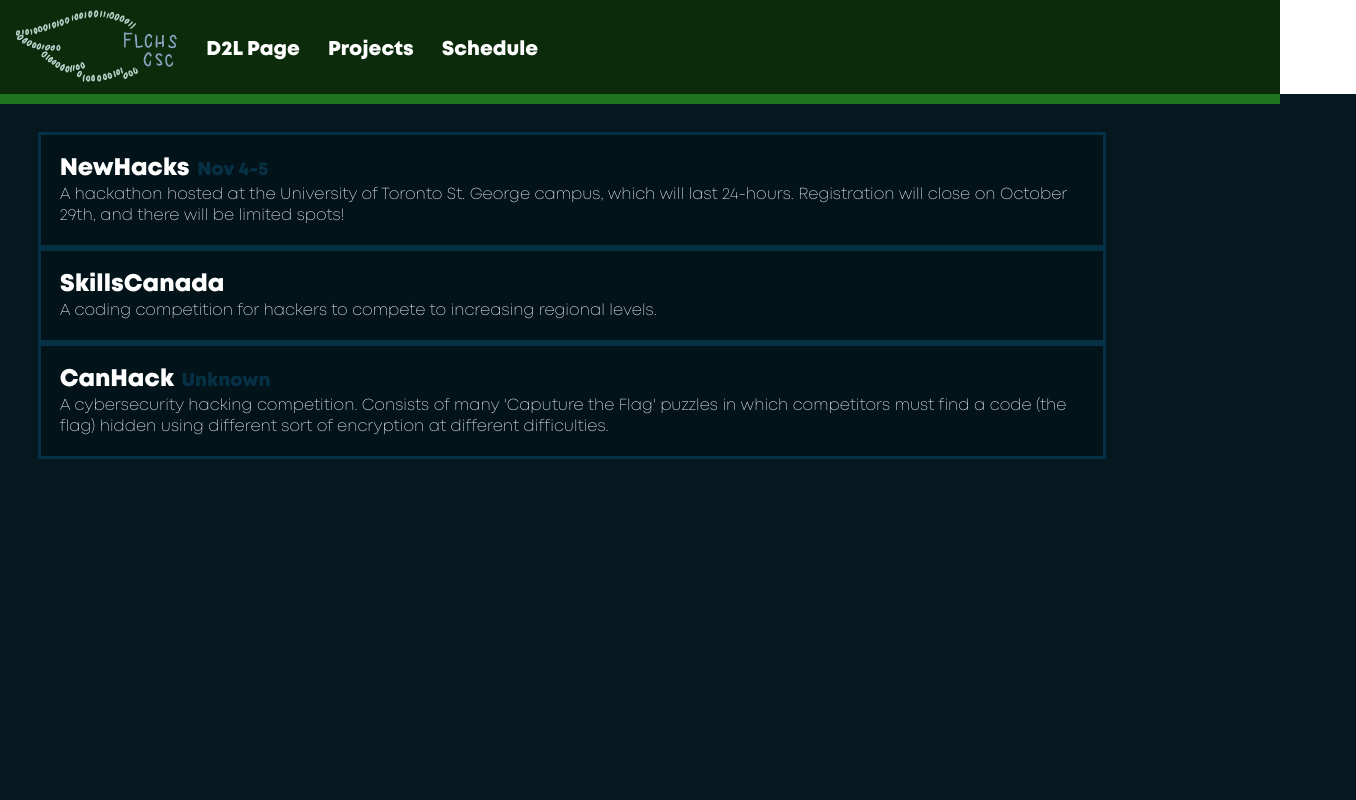
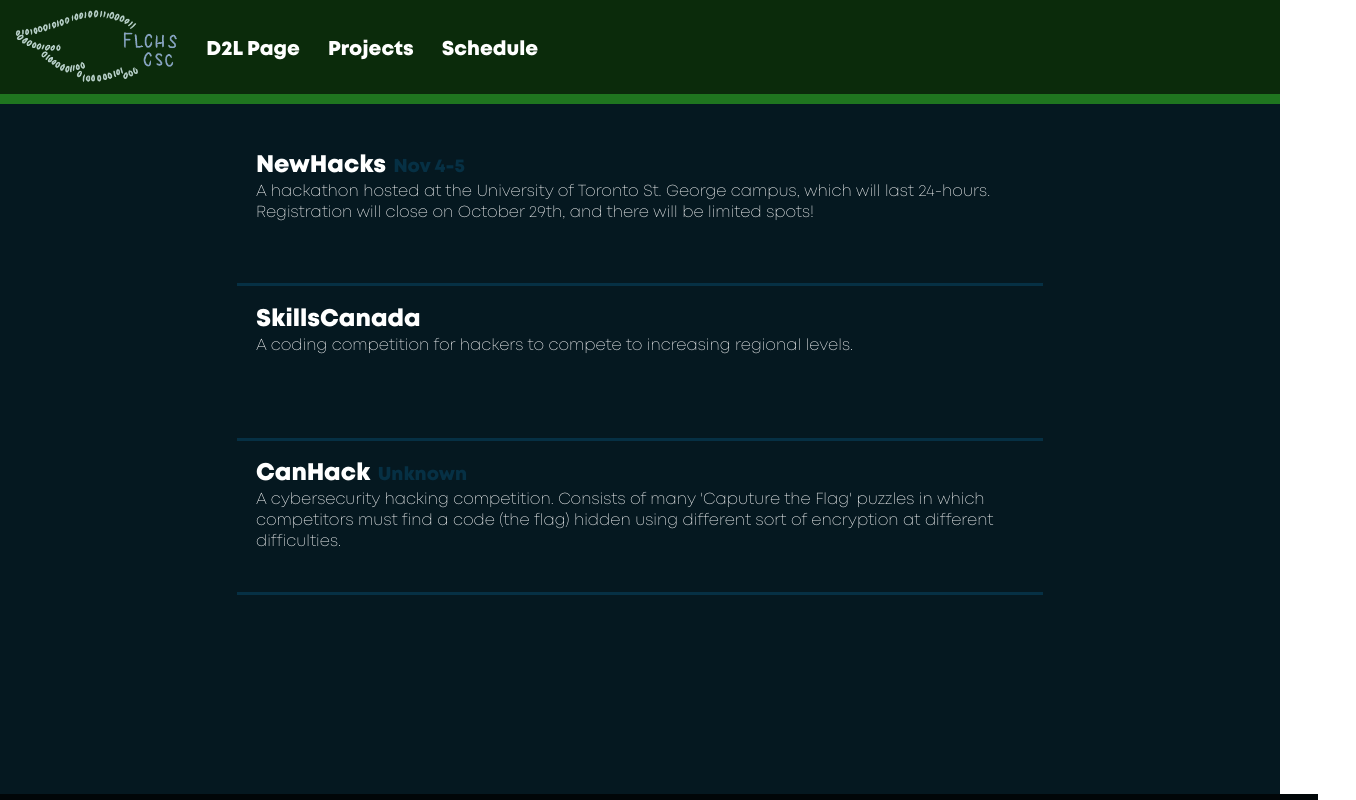
Before and after one commit to flcsc/csc-website, a React (Vite) app: page /schedule in a window 1280 px wide. Shown: the top 800 px of the page, 1356 px wide, since content can reach past the window. Built offline with nearby package versions, Linux system fonts and the light colour scheme.

Commit message:
Smll touches

```diff
--- a/src/App.css
+++ b/src/App.css
@@ -22,9 +22,9 @@
 }
 
 .main{
-  padding: 1cm;
   margin: 0;
   border: 0;
+  padding-top: 1cm;
 
   display: block;
   width: 100%;
@@ -126,15 +126,16 @@
   display: block;
 
   padding: 0.5cm;
+  margin: 0 auto;
 
-  width: 80%;
+  width: 60%;
+  min-height: 3cm;
   height:fit-content;
 
-  background-color: rgb(3, 19, 26);
-  border: 3px solid rgb(6, 48, 68);
+  border-bottom: 3px solid rgb(6, 48, 68);
 }
 
-.event h3, .event p{
+.event p{
   margin: 0;
   padding: 0;
   border: 0;
```
